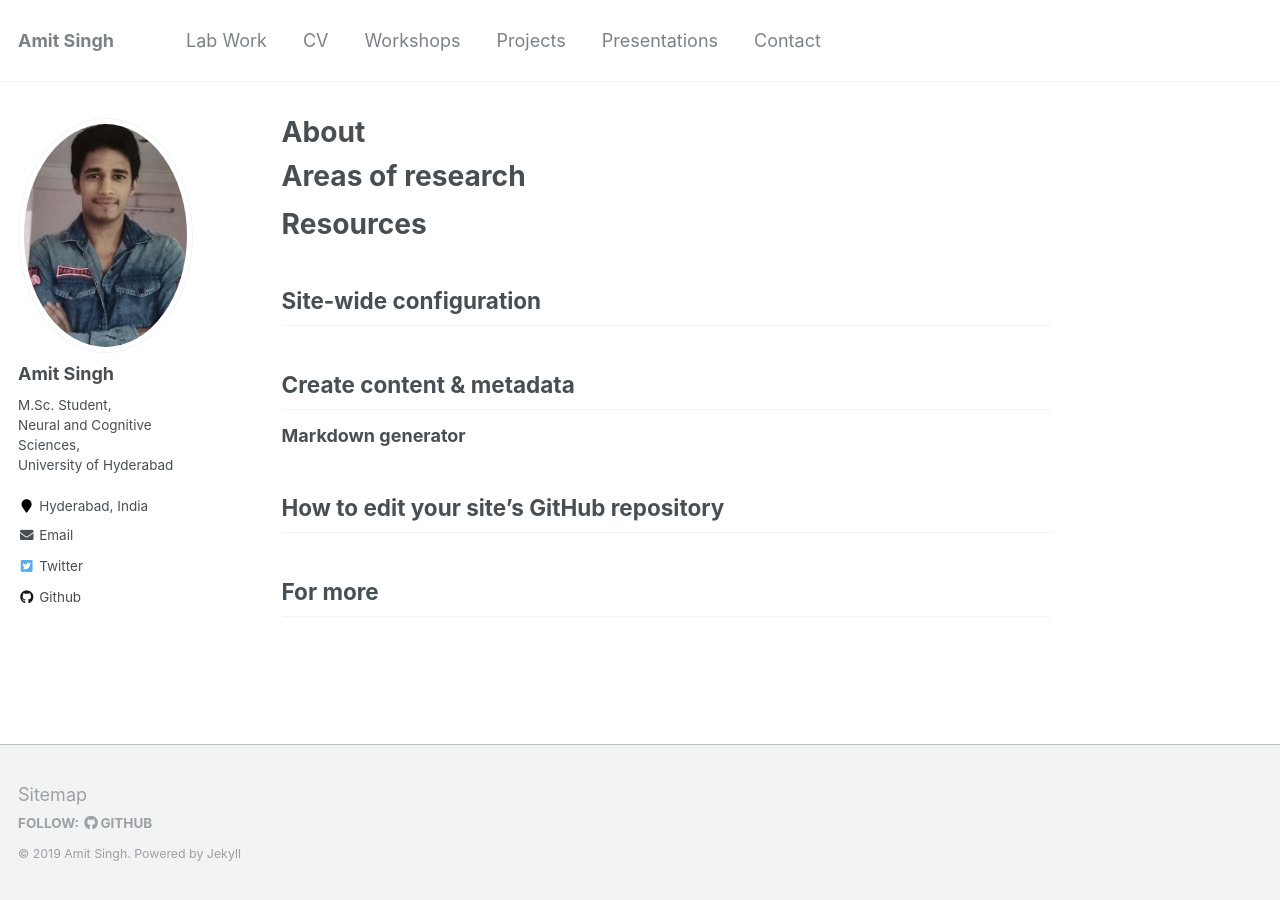
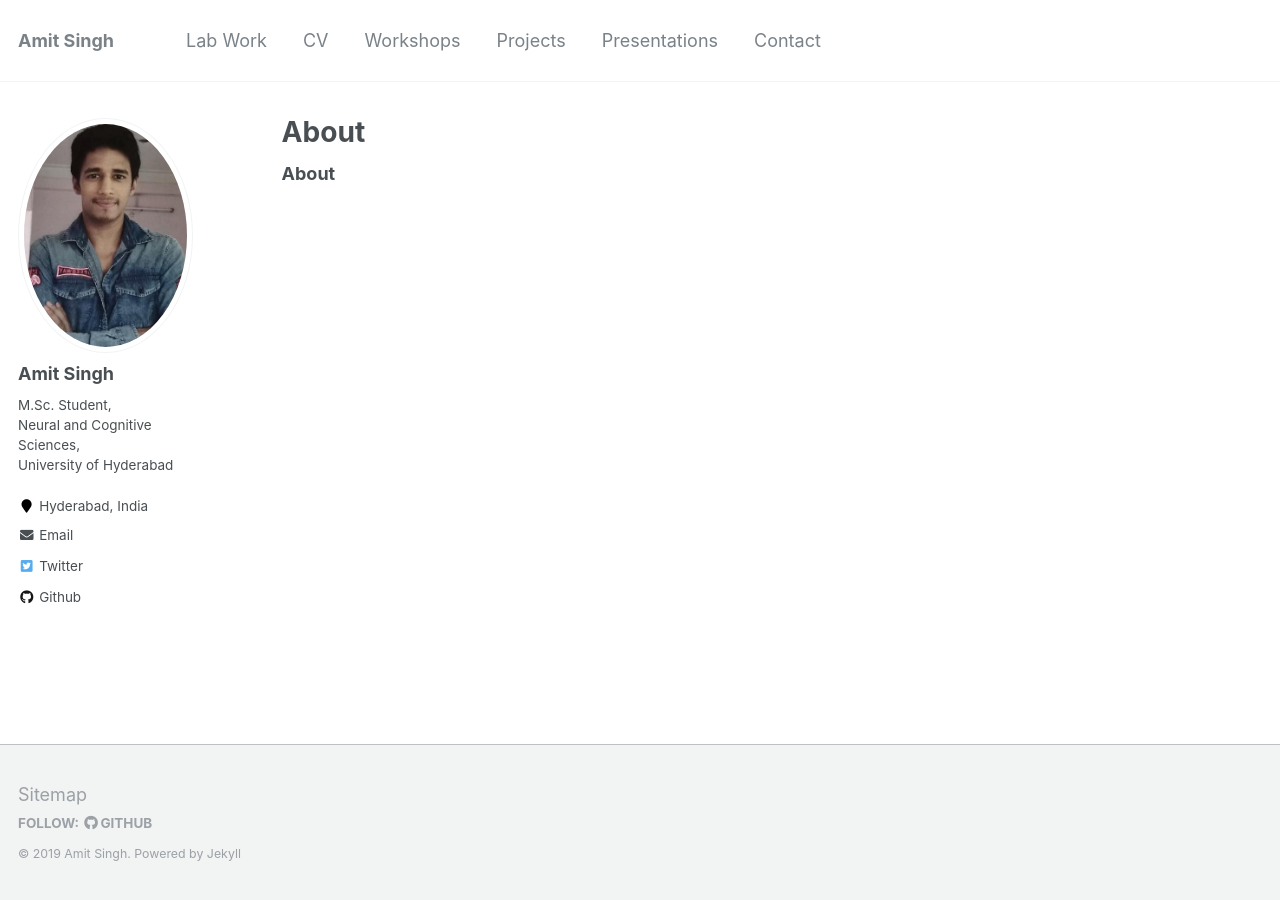
Before and after one commit to amits1ngh/amits1ngh.github.io, a Jekyll site: the page built from _pages/about.md, in a window 1280 px wide. Built offline with Jekyll 4.4.1, drawn with Linux system fonts in a browser that asks for light colours.

Commit message:
Update about.md

```diff
--- a/_pages/about.md
+++ b/_pages/about.md
@@ -7,29 +7,4 @@ redirect_from:
   - /about/
   - /about.html
 ---
-
-
-
-Areas of research
-======
-
-
-Resources
-======
-
-Site-wide configuration
-------
-
-
-Create content & metadata
-------
-
-**Markdown generator**
-
-
-How to edit your site's GitHub repository
-------
-
-
-For more
-------
+**About**
```
